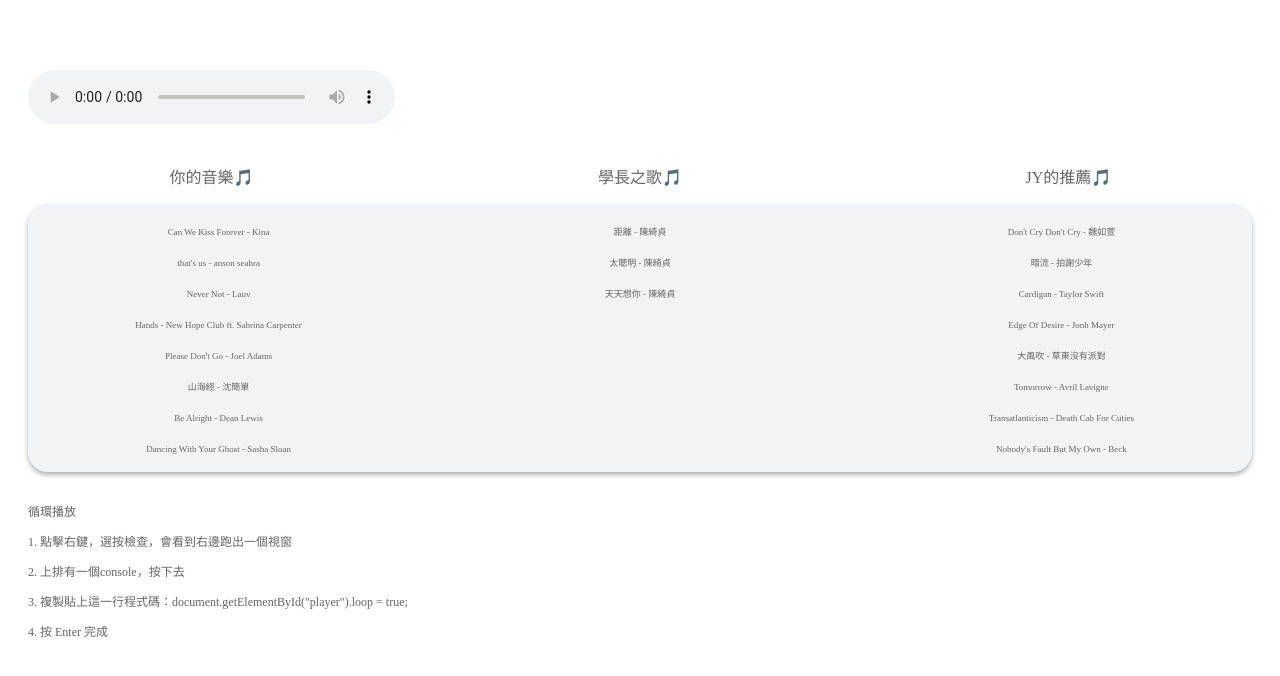
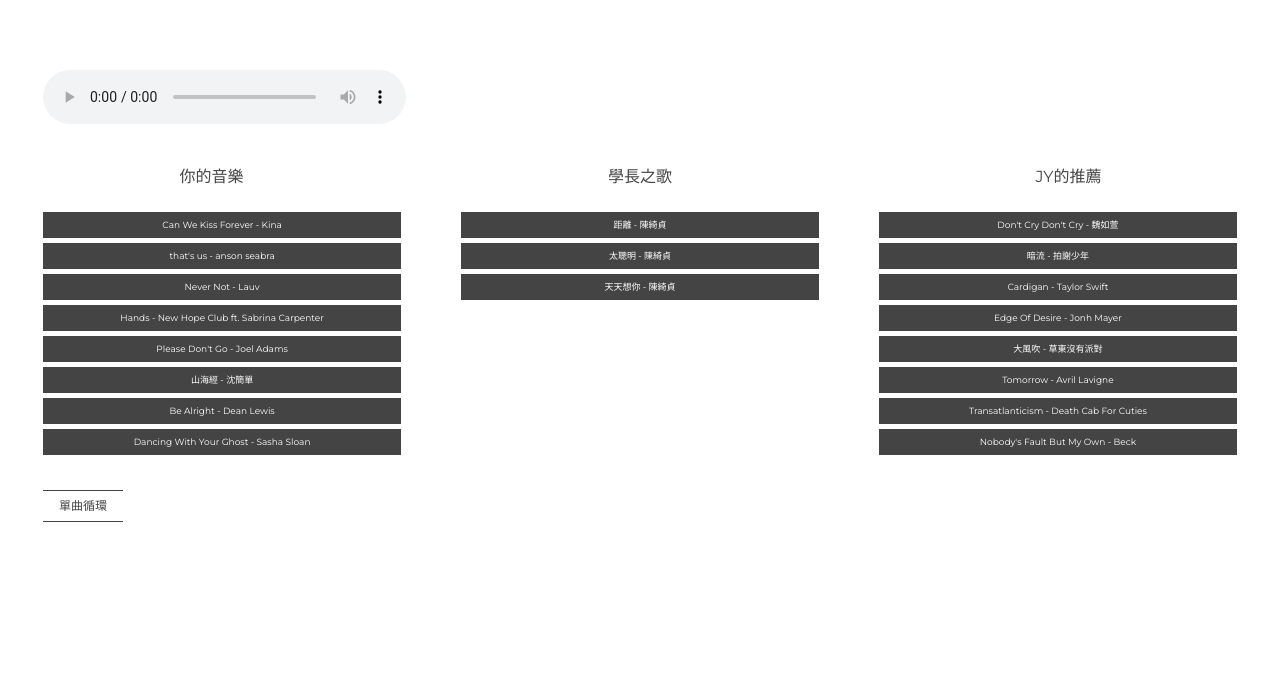
Before and after one commit to fangjjcs/MusicPlayerFan, a plain HTML site: page index.html in a window 1280 px wide. Drawn offline with nearby package versions, Linux system fonts and the light colour scheme.

Commit message:
style change, loop

```diff
--- a/index.html
+++ b/index.html
@@ -15,9 +15,9 @@
 </div>
 
 <div class="titleBox">
-  <div class="text custom">你的音樂🎵 </div>
-  <div class="text cutie">學長之歌🎵 </div>
-  <div class="text jy">JY的推薦🎵 </div>
+  <div class="text custom">你的音樂 </div>
+  <div class="text cutie">學長之歌 </div>
+  <div class="text jy">JY的推薦</div>
 </div>
 <div class="musicBox">
   <div id="app" class="musicList">
@@ -31,18 +31,13 @@
   </div>
 </div>
 
-<div class="caption">
-  <p>循環播放</p>
-  <p>1. 點擊右鍵，選按檢查，會看到右邊跑出一個視窗</p>
-  <p>2. 上排有一個console，按下去</p>
-  <p>3. 複製貼上這一行程式碼：document.getElementById("player").loop = true;</p>
-  <p>4. 按 Enter 完成</p>
-</div>
+<div class="loop" id="loop">單曲循環</div>
+
 
 
 <!-- partial -->
   <script src='https://cdnjs.cloudflare.com/ajax/libs/vue/2.6.11/vue.min.js'></script>
-<script src='https://cdnjs.cloudflare.com/ajax/libs/jquery/3.5.1/jquery.min.js'></script><script  src="./script-2.js"></script>
+<script src='https://cdnjs.cloudflare.com/ajax/libs/jquery/3.5.1/jquery.min.js'></script><script  src="./script.js"></script>
 
 </body>
 </html>
--- a/script-2.js
+++ b/script.js
@@ -76,3 +76,19 @@ var app2 = new Vue({
     }
   }
 })
+
+var flap = false;
+$('.loop').on('click', function(event){
+  var loop = document.getElementById("loop");
+  if(flap==false){
+    loop.style.backgroundColor = "#444";
+    loop.style.color = "#fff";
+    flap = true;
+    document.getElementById("player").loop = flap;
+  }else{
+    loop.style.backgroundColor = "#fff";
+    loop.style.color = "#444";
+    flap = false;
+    document.getElementById("player").loop = flap;
+  }
+});
--- a/style.css
+++ b/style.css
@@ -1,6 +1,8 @@
-*{
-  font-family: '微軟正黑體'
+@import url("https://fonts.googleapis.com/css2?family=Montserrat&display=swap");
+* {
+  font-family: "Montserrat", sans-serif;
 }
+
 
 .body, html {
   height: 100%;
@@ -9,10 +11,12 @@
 
 .playerBox {
   margin-top: 50px;
+  margin-left: 15px;
 }
 
 #player:focus {
   outline: none ;
+  background-color: #444;
 }
 .playerBox audio {
   width: 30%;
@@ -23,23 +27,24 @@
   display: flex;
   flex-direction: row;
   justify-content: space-between;
-  margin-top: 16px;
 }
 
 .musicBox{
-  /* border: solid red;  */
-  padding: 10px;
-  border-radius: 20px;
-  background-color: #f1f3f4;
-  box-shadow: 0px 3px 5px rgba(0,0,0,0.3);
+  padding: 15px;
+  margin-top: 5px;
+}
+
+.titleBox{
+  margin-top: 15px;
 }
 
 .text{
   width: 30%;
   text-align: center;
   margin-top: 20px;
-  color: #666;
+  color: #444;
 }
+
 .musicList {
   /* border: solid blue; */
   width: 30%;
@@ -52,23 +57,38 @@
   width: 100%;
   height: 26px;
   margin-top: 5px;
-  border-radius: 26px;
-  background-color: #f1f3f4;
+  background-color: #444;
   cursor: pointer;
   -webkit-transition-duration: 0.5s;
           transition-duration: 0.5s;
   text-align: center;
   line-height: 26px;
-  color: #666;
+  color: #fff;
   font-size: 9px;
 }
 .musicList .musicItem:hover {
-  background-color: #fff;
+  background-color: #f1f3f4;
   box-shadow: 3px 3px 3px rgba(0,0,0,0.1);
+  color: #444;
 }
 
-.caption{
-  margin-top: 30px;
-  color: #666;
+.loop{
+  width: 80px;
+  height: 30px;
+  border-top: solid #444 1px;
+  border-bottom: solid #444 1px;
+  margin-top: 20px;
   font-size: 12px;
+  text-align: center;
+  line-height: 30px;
+  color: #444;
+  margin-left: 15px;
+  cursor: pointer;
+  -webkit-transition-duration: 0.5s;
+          transition-duration: 0.5s;
 }
+
+.loop:hover{
+  background-color: #444;
+  color: #fff;
+}
```
